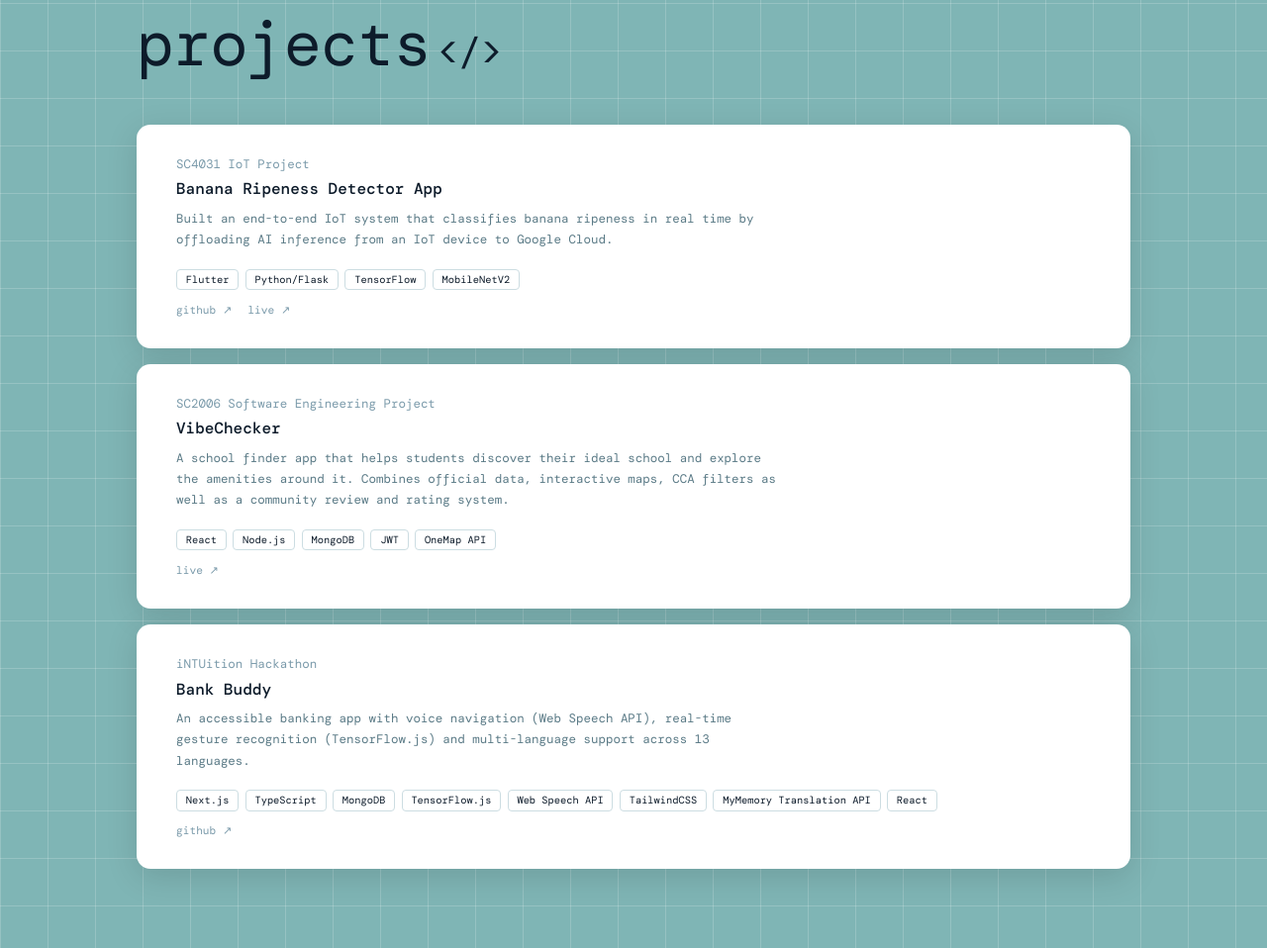
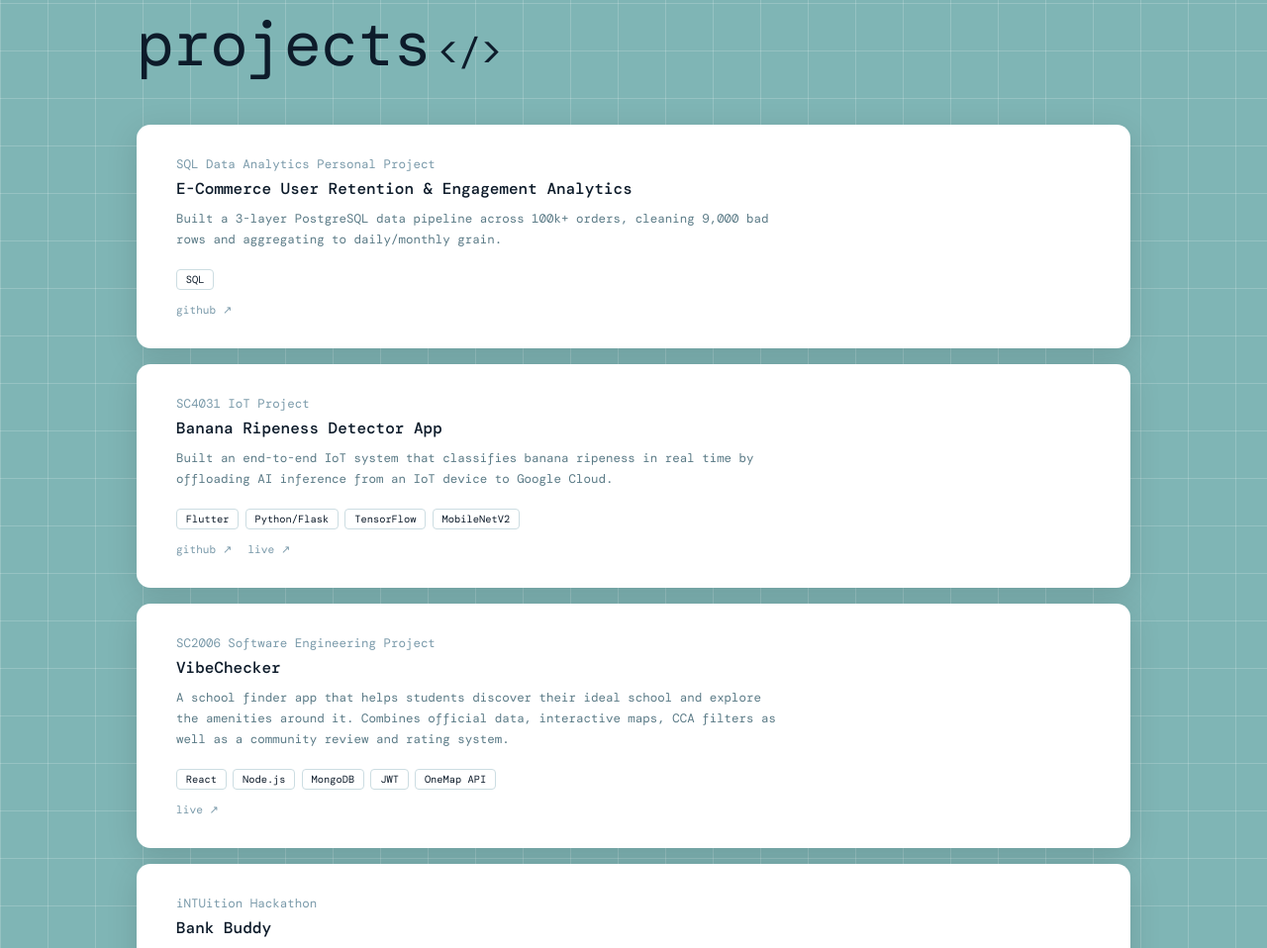
Before and after one commit to jeonqwon/portfolio-website, a plain HTML site: page index.html in a window 1280 px wide. Shown: the part 861-1819 px from the top of the page at 99% size. Drawn offline with nearby package versions, Linux system fonts and the light colour scheme; a web font is replaced by a local one.

Commit message:
Update index.html

```diff
--- a/index.html
+++ b/index.html
@@ -295,6 +295,20 @@
 
       <div class="window project-card reveal">
         <div class="project-left">
+          <div class="project-num">SQL Data Analytics Personal Project</div>
+          <div class="project-title">E-Commerce User Retention & Engagement Analytics</div>
+          <div class="project-desc">Built a 3-layer PostgreSQL data pipeline across 100k+ orders, cleaning 9,000 bad rows and aggregating to daily/monthly grain.</div>
+          <div class="project-tags">
+            <span class="project-tag">SQL</span>
+          </div>
+          <div class="project-links-row">
+            <a href="https://github.com/jeonqwon/ecommerce-sql-analytics.git" class="project-link">github ↗</a>
+          </div>
+        </div>
+      </div>
+
+      <div class="window project-card reveal">
+        <div class="project-left">
           <div class="project-num">SC4031 IoT Project</div>
           <div class="project-title">Banana Ripeness Detector App</div>
           <div class="project-desc">Built an end-to-end IoT system that classifies banana ripeness in real time by offloading AI inference from an IoT device to Google Cloud.</div>
```
